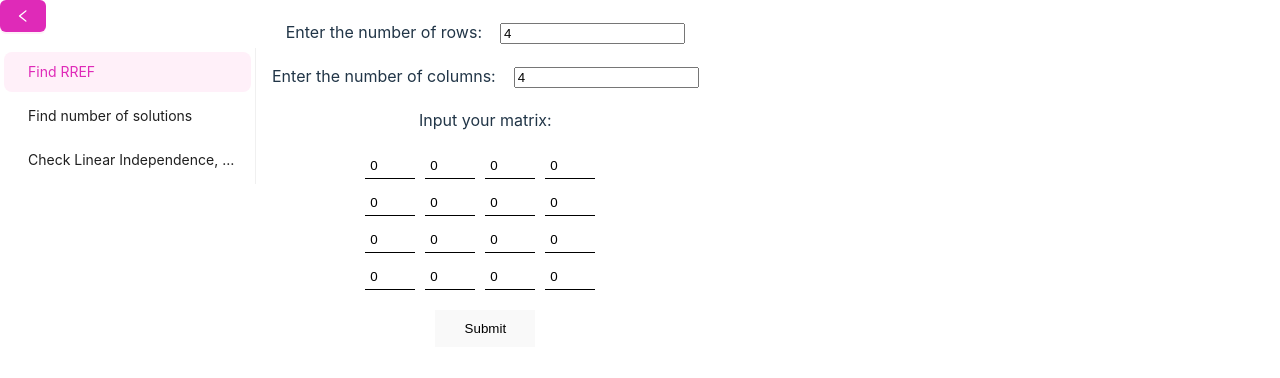
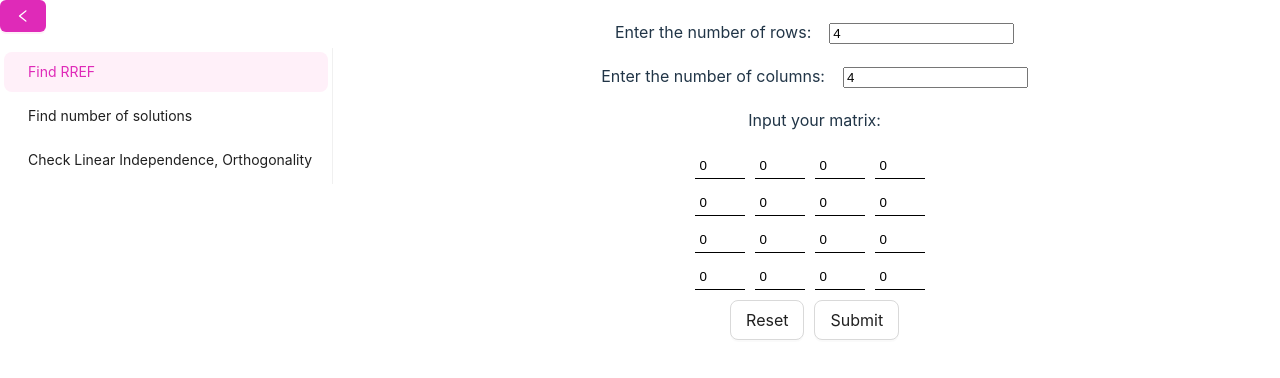
Before and after one commit to rachelyeohm/rachelyeohm.github.io, a React (Vite) app: page /linear_algebra in a window 1280 px wide. Shown: the top 378 px of the page. Built offline with nearby package versions, Linux system fonts and the light colour scheme.

Commit message:
Add reset button and fix ui

```diff
--- a/src/components/matrix/AugmentedMatrix.tsx
+++ b/src/components/matrix/AugmentedMatrix.tsx
@@ -22,15 +22,11 @@ export const AugmentedMatrix  = ({onFormSubmit} : AugmentedMatrixProps) => {
     };
 
     useEffect(() => {
-      if (row > 0 && col > 0) {
-        const newMatrix = createZeroArray(row, col);
-        const newConstMatrix = createZeroArray(row, 1);
-        setCoefficientMatrix(newMatrix);
-        setConstantsMatrix(newConstMatrix);
-      } else {
-        setCoefficientMatrix([]);
-        setConstantsMatrix([]);
-      }
+      const newMatrix = createZeroArray(row, col);
+      const newConstMatrix = createZeroArray(row, col > 0 ? 1 : 0);
+      setCoefficientMatrix(newMatrix);
+      setConstantsMatrix(newConstMatrix);
+
     }, [row, col]);
 
 
@@ -39,7 +35,7 @@ export const AugmentedMatrix  = ({onFormSubmit} : AugmentedMatrixProps) => {
       <div>
         <MatrixSizeForm text="Enter the number of rows" number={row} onChange={onRowChange}/>
         <MatrixSizeForm text="Enter the number of columns" number={col} onChange={onColChange}/>
-        <AugmentedMatrixForm coefficientMatrix={coefficientMatrix} setCoefficientMatrix={setCoefficientMatrix} constantsMatrix={constantsMatrix} setConstantsMatrix={setConstantsMatrix} onFormSubmit={onFormSubmit}/>
+        <AugmentedMatrixForm coefficientMatrix={coefficientMatrix} setCoefficientMatrix={setCoefficientMatrix} constantsMatrix={constantsMatrix} setConstantsMatrix={setConstantsMatrix} handleFormSubmit={onFormSubmit}/>
       </div>
     )
   }
--- a/src/components/matrix/AugmentedMatrixForm.tsx
+++ b/src/components/matrix/AugmentedMatrixForm.tsx
@@ -1,3 +1,5 @@
+import { Button } from "antd";
+import createZeroArray from "../../utility/createZeroArray";
 import { handleInputChangeArgProps } from "./MatrixTypes";
 import { displayBlanks } from "./MatrixUI";
 
@@ -6,12 +8,12 @@ interface AugmentedMatrixFormProps {
     setCoefficientMatrix :  React.Dispatch<React.SetStateAction<string[][]>>;
     constantsMatrix : string[][];
     setConstantsMatrix :  React.Dispatch<React.SetStateAction<string[][]>>;
-    onFormSubmit: (coeffMatrix : string[][], constMatrix : string[][]) => void;
+    handleFormSubmit: (coeffMatrix : string[][], constMatrix : string[][]) => void;
 
 }
 
-const AugmentedMatrixForm = ({coefficientMatrix, setCoefficientMatrix, constantsMatrix, setConstantsMatrix, onFormSubmit} :
-  AugmentedMatrixFormProps) => {
+const AugmentedMatrixForm = ({coefficientMatrix, setCoefficientMatrix, constantsMatrix, setConstantsMatrix,
+  handleFormSubmit: handleFormSubmit} : AugmentedMatrixFormProps) => {
 
 
     const handleInputChange = ({rowIndex, colIndex, event, matrixType} : handleInputChangeArgProps) => {
@@ -40,15 +42,16 @@ const AugmentedMatrixForm = ({coefficientMatrix, setCoefficientMatrix, constants
       }
     };
 
-    const handleSubmit = (event : React.ChangeEvent<HTMLFormElement>) => {
-      event.preventDefault();
-      onFormSubmit(coefficientMatrix, constantsMatrix);
-    };
+    const handleReset = (coefficientMatrix : string[][], constantsMatrix : string[][]) => {
+      setCoefficientMatrix(createZeroArray(coefficientMatrix.length, coefficientMatrix.length > 0 ? coefficientMatrix[0].length : 0));
+      setCoefficientMatrix(createZeroArray(constantsMatrix.length, constantsMatrix.length > 0 ? constantsMatrix[0].length : 0));
+    }
+
 
 
     return (
       <div>
-        <form className='matrix-form' onSubmit={handleSubmit}>
+        <form className='matrix-form'>
           <div  style={{ display: 'flex'}}>
             {/* Coefficient Matrix */}
             <div>
@@ -64,8 +67,11 @@ const AugmentedMatrixForm = ({coefficientMatrix, setCoefficientMatrix, constants
             </div>
 
           </div>
-          <button className="button" type="submit">Submit</button>
       </form>
+      <div className = "form-actions">
+          <Button size = "large" onClick = {() => handleReset(coefficientMatrix, constantsMatrix)}>{"Reset"}</Button>
+          <Button size="large" onClick = {() => handleFormSubmit(coefficientMatrix, constantsMatrix)}>{"Submit"}</Button>
+      </div>
       </div>
 
     );
--- a/src/components/matrix/Matrix.tsx
+++ b/src/components/matrix/Matrix.tsx
@@ -3,7 +3,7 @@ import createZeroArray from "../../utility/createZeroArray.tsx"
 import MatrixSizeForm from "./MatrixSizeForm.tsx"
 import MatrixForm from "./MatrixForm.tsx"
 
-const Matrix = ({onFormSubmit} : {onFormSubmit : (matrix : string[][]) => void}) => {
+const Matrix = ({handleFormSubmit: handleFormSubmit} : {handleFormSubmit : (matrix : string[][]) => void}) => {
     const [row, setRow] = useState(4);
     const [col, setCol] = useState(4);
     const [matrix, setMatrix] = useState<string[][]>([]);
@@ -15,12 +15,9 @@ const Matrix = ({onFormSubmit} : {onFormSubmit : (matrix : string[][]) => void})
       setRow(parseInt(event.target.value));
     };
     useEffect(() => {
-      if (row > 0 && col>0) {
-        const newMatrix = createZeroArray(row, col);
-        setMatrix(newMatrix);
-      } else {
-        setMatrix([]);
-      }
+      const newMatrix = createZeroArray(row, col);
+      setMatrix(newMatrix);
+
     }, [row, col]);
 
 
@@ -29,7 +26,7 @@ const Matrix = ({onFormSubmit} : {onFormSubmit : (matrix : string[][]) => void})
         <MatrixSizeForm text="Enter the number of rows" number={row} onChange={onRowChange}/>
         <MatrixSizeForm text="Enter the number of columns" number={col} onChange={onColChange}/>
         <MatrixForm directed={true} matrix={matrix}
-              setMatrix={setMatrix} onFormSubmit={onFormSubmit}/>
+              setMatrix={setMatrix} handleFormSubmit={handleFormSubmit}/>
 
       </div>
     )
@@ -51,19 +48,16 @@ const Matrix = ({onFormSubmit} : {onFormSubmit : (matrix : string[][]) => void})
     };
 
     useEffect(() => {
-      if (row > 0) {
-        const newMatrix : string[][] = createZeroArray(row, row);
-        setMatrix(newMatrix);
-      } else {
-        setMatrix([]);
-      }
+      const newMatrix : string[][] = createZeroArray(row, row);
+      setMatrix(newMatrix);
+
     }, [row]);
 
 
     return (
       <div>
         <MatrixSizeForm text="Enter the number of rows/columns" number={row} onChange={onChange}/>
-        <MatrixForm directed={directed} matrix={matrix} setMatrix={setMatrix} onFormSubmit={onFormSubmit}/>
+        <MatrixForm directed={directed} matrix={matrix} setMatrix={setMatrix} handleFormSubmit={onFormSubmit}/>
       </div>
     )
   }
--- a/src/components/matrix/MatrixForm.tsx
+++ b/src/components/matrix/MatrixForm.tsx
@@ -1,18 +1,20 @@
 import React from "react"
-import { useEffect, useState } from "react";
+import { useState } from "react";
 import { handleInputChangeArgProps } from "./MatrixTypes";
 import { displayBlanks } from "./MatrixUI";
+import { Button } from "antd";
+import createZeroArray from "../../utility/createZeroArray";
 
 type MatrixFormProps = {
     directed : boolean;
     matrix : string[][];
     setMatrix : React.Dispatch<React.SetStateAction<string[][]>>;
-    onFormSubmit : (matrix : string[][]) => void;
+    handleFormSubmit : (matrix : string[][]) => void;
   }
 
 
 
-const MatrixForm = ({directed, matrix, setMatrix, onFormSubmit} : MatrixFormProps) => { //for matrix and submission without input rows
+const MatrixForm = ({directed, matrix, setMatrix, handleFormSubmit} : MatrixFormProps) => { //for matrix and submission without input rows
   const [focusedCell, setFocusedCell] = useState<[number, number] | null>(null);
 
 
@@ -25,7 +27,7 @@ const MatrixForm = ({directed, matrix, setMatrix, onFormSubmit} : MatrixFormProp
     } else {
       const updatedMatrix = matrix.map((row, i) => {
         if (i === rowIndex) {
-          return row.map((cell, j) => j === colIndex ? value : cell); //parseFloat(value)
+          return row.map((cell, j) => j === colIndex ? value : cell);
         } else if (!directed && i === colIndex && colIndex < matrix.length && rowIndex < matrix[i].length) {
           return row.map((cell, j) => j === rowIndex ? value : cell);
         }
@@ -33,23 +35,27 @@ const MatrixForm = ({directed, matrix, setMatrix, onFormSubmit} : MatrixFormProp
       });
       setMatrix(updatedMatrix);
     }
-
   };
 
-  const handleSubmit = (event : React.ChangeEvent<HTMLFormElement>) => {
-    event.preventDefault();
-    onFormSubmit(matrix);
-  };
+  const handleReset = (matrix : string[][]) => {
+    setMatrix(createZeroArray(matrix.length, matrix.length > 0 ? matrix[0].length : 0))
+  }
+
 
 
 
   return (
     <div>
         <p className = "general"> Input your matrix: </p>
-        <form className="matrix-form" onSubmit={handleSubmit}>
+        <form className="matrix-form" onReset = {() => handleReset(matrix)}>
             {matrix.length > 0 ? displayBlanks(matrix, "", handleInputChange) : null}
-            <button className="button" type="submit">Submit</button>
         </form>
+        <div className = "form-actions">
+          <Button size = "large" onClick = {() => handleReset(matrix)}>{"Reset"}</Button>
+          <Button size="large" onClick = {() => handleFormSubmit(matrix)}>{"Submit"}</Button>
+        </div>
+
+
     </div>
 
   )
--- a/src/index.css
+++ b/src/index.css
@@ -25,10 +25,6 @@ html, body {
   height: 100%;
 }
 
-/* html {
-  display: table;
-  margin: auto;
-} */
 
 body {
   margin: 0;
@@ -48,25 +44,7 @@ button {
   border: 1px solid transparent;
   background-color: lightpink; /* Light pink background */
 }
-/*
-button {
-  border-radius: 8px;
-  border: 1px solid transparent;
-  padding: 0.6em 1.2em;
-  font-size: 1em;
-  font-weight: 500;
-  font-family: inherit;
-  background-color: #1a1a1a;
-  cursor: pointer;
-  transition: border-color 0.25s;
-}
-button:hover {
-  border-color: #646cff;
-}
-button:focus,
-button:focus-visible {
-  outline: 4px auto -webkit-focus-ring-color;
-} */
+
 
 @media (prefers-color-scheme: light) {
   :root {
@@ -94,15 +72,6 @@ button:focus-visible {
   align-items: center;
 }
 
-/* .ant-menu-item-selected {
-  background-color: #ffebfb !important;
-  color: #df2ab8 !important;
-}
-
-.ant-btn-primary {
-  background-color: #df2ac4;
-  @btn-primary-color: @primary-color;
-} */
 
 .matrix-form {
   display: flex;
@@ -144,3 +113,9 @@ button:focus-visible {
   left: 0; /* Position the line on the right side of the container */
 
 }
+
+.form-actions {
+  display : flex;
+  justify-content: center;
+  gap : 10px;
+}
--- a/src/pages/Home.tsx
+++ b/src/pages/Home.tsx
@@ -1,22 +1,6 @@
 import React from 'react';
 import {NavigateFunction, useNavigate} from 'react-router-dom';
-import {Button, Flex} from 'antd';
-import {
-  RightOutlined,
-} from '@ant-design/icons';
-
-const MainButton = ({name, onClick} : {name : string, onClick : React.MouseEventHandler<HTMLElement>}) => {
-  return (
-    <Flex gap="small" wrap="wrap" style={{
-        width: '100%',
-      }}>
-        <Button size="large" onClick = {onClick} block>
-            {name}
-            <RightOutlined/>
-        </Button>
-    </Flex>
-  )
-}
+import { MainButton } from '../ui/MainButton';
 
 
 
--- a/src/pages/LinAlgProject.tsx
+++ b/src/pages/LinAlgProject.tsx
@@ -31,12 +31,8 @@ const LinAlgProject = () => {
     setOpenKey(e.key);
   };
   return (
-    <div style={{ display: 'flex' }}>
-      <div
-        style={{
-          width: 256,
-        }}
-      >
+    <div style={{ display: 'flex' , justifyContent : "center", width: '100vw'}}>
+      <div>
         <Button type="primary" onClick={navigateBack} style={{marginBottom: 16}}>
           <LeftOutlined/>
         </Button>
@@ -49,7 +45,7 @@ const LinAlgProject = () => {
           items={items}
         />
       </div>
-      <div style={{ marginLeft: 16 }}>
+      <div style={{width: '100vw', paddingLeft : 16, display : "flex", justifyContent : "center", alignItems : "center"}}>
         {openKey === 'rref' && <RREF/>}
         {openKey === 'solutions' && <Solutions/>}
         {openKey === 'linearindep' && <LinearIndependence/>}
--- a/src/pages/Rref.tsx
+++ b/src/pages/Rref.tsx
@@ -14,7 +14,7 @@ const RREF = () => {
     return (
       <div>
         <div>
-            <Matrix onFormSubmit={handleFormSubmit}/>
+            <Matrix handleFormSubmit={handleFormSubmit}/>
             {submittedMatrix.length === 0 ? null : <DisplayRREF array={submittedMatrix}/>}
 
         </div>
--- /dev/null
+++ b/src/ui/MainButton.tsx
@@ -0,0 +1,17 @@
+import {Button, Flex} from 'antd';
+import {
+  RightOutlined,
+} from '@ant-design/icons';
+
+export const MainButton = ({name, onClick} : {name : string, onClick : React.MouseEventHandler<HTMLElement>}) => {
+  return (
+    <Flex gap="small" wrap="wrap" style={{
+        width: '100%',
+      }}>
+        <Button size="large" onClick = {onClick} block>
+            {name}
+            <RightOutlined/>
+        </Button>
+    </Flex>
+  )
+}
```
